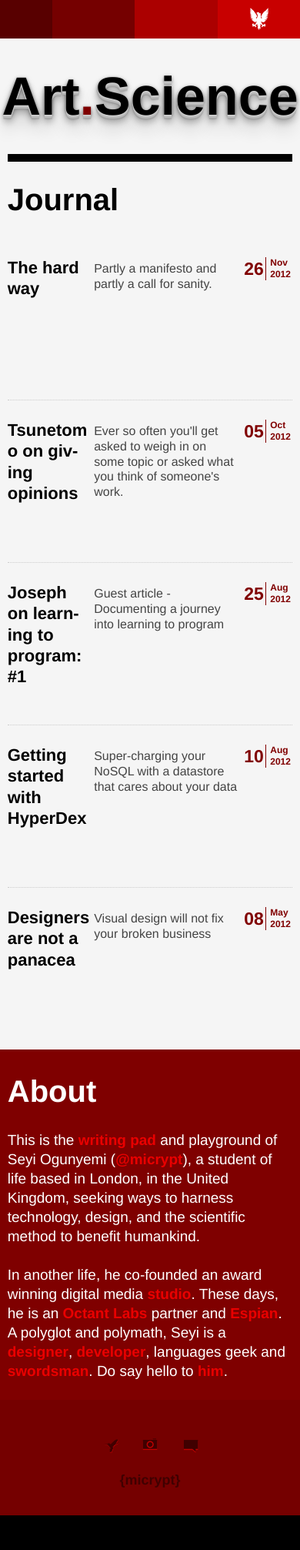
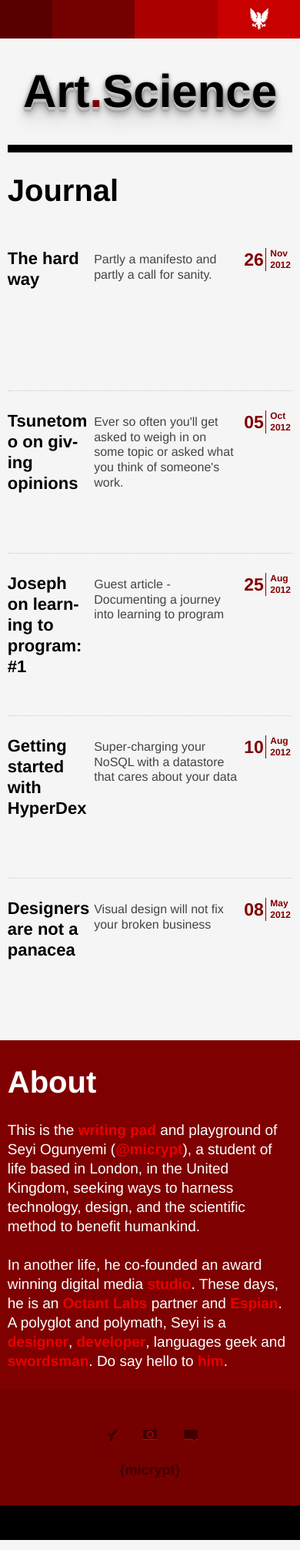
Before and after one commit to micrypt/micrypt.github.com, a Jekyll site: the page built from index.html, in a window 390 px wide. Shown: the whole page at 77% size. Built offline with Jekyll 4.4.1, drawn with Linux system fonts in a browser that asks for light colours.

Commit message:
css: reduce size of branding header.

```diff
--- a/css/micrypt.css
+++ b/css/micrypt.css
@@ -400,7 +400,7 @@ display: none;
 }
 
 @media only screen and (max-width: 480px) {
-  h1.branding { font-size: 70px; }
+  h1.branding { font-size: 60px; }
   body.post h1.branding { font-size: 50px; }
   .date em {
     float: left;
```
